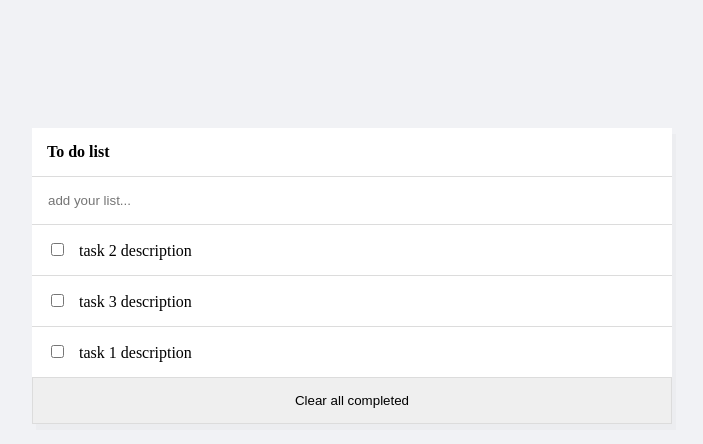
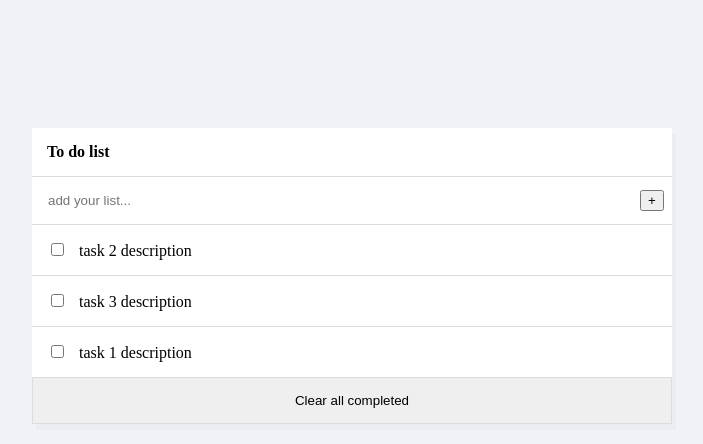
Before and after one commit to abdessalem1998/-To-Do-list, a website built with webpack: page src/index.html in a window 1280 px wide. Shown: the whole page, without its empty margins (288-991 px from the left). Built offline with nearby package versions, Linux system fonts and the light colour scheme.

Commit message:
Add btn in the input to add tasks

```diff
--- a/src/index.js
+++ b/src/index.js
@@ -40,13 +40,14 @@ const sortArray = (array) => {
   return array;
 };
 
+const task = document.getElementById('list');
 // display tasks
 const displayList = (arr) => {
   // sort the arry before display it
   sortArray(tasks);
 
   // style the app container
-  const task = document.getElementById('list');
+
   task.classList.add('app');
 
   // title of the app
@@ -56,10 +57,18 @@ const displayList = (arr) => {
   task.appendChild(title);
 
   // input of the app
+  const inputDiv = document.createElement('div');
+
   const input = document.createElement('input');
   input.classList.add('app-input');
   input.placeholder = 'add your list...';
-  task.appendChild(input);
+
+  const inputBtn = document.createElement('button');
+  inputBtn.innerHTML='+';
+
+  inputDiv.appendChild(input);
+  inputDiv.appendChild(inputBtn);
+  task.appendChild(inputDiv);
 
   // Add the tasks
   for (let i = 0; i < arr.length; i += 1) {
--- a/src/style.css
+++ b/src/style.css
@@ -30,6 +30,7 @@ body {
   border-style: solid;
   border-color: white;
   border-width: 1px;
+  width: 90%;
 }
 
 .item {
```
